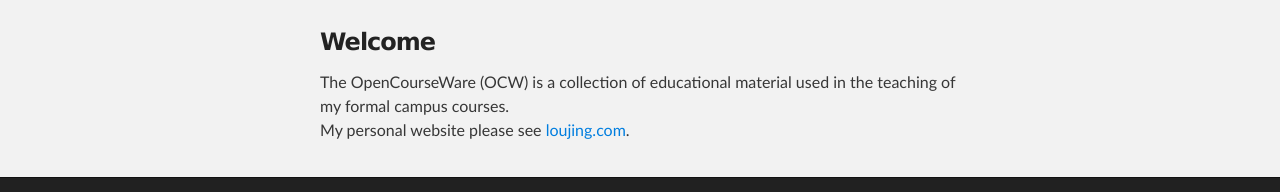
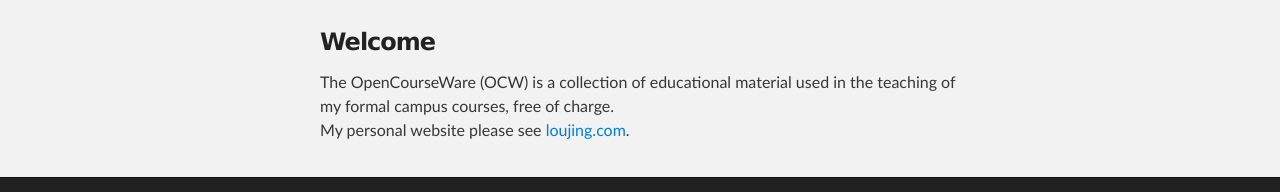
Before and after one commit to jinglou/jinglou.github.io, a plain HTML site: page index.html in a window 1280 px wide. Shown: the part 236-428 px from the top of the page. Drawn offline with Linux system fonts and the light colour scheme.

Commit message:
Update Aug 13, 2016
Update Aug 13, 2016

```diff
--- a/index.html
+++ b/index.html
@@ -31,7 +31,7 @@
         <h3>
 
 <a id="welcome-to-github-pages" class="anchor" href="#welcome-to-github-pages" aria-hidden="true"><span aria-hidden="true" class="octicon octicon-link"></span></a>Welcome</h3>
-<p>The OpenCourseWare (OCW) is a collection of educational material used in the teaching of my formal campus courses.
+<p>The OpenCourseWare (OCW) is a collection of educational material used in the teaching of my formal campus courses, free of charge.
 <br/>
 My personal website please see <a href="http://www.loujing.com" target="_blank">loujing.com</a>.
 <br/>
```
